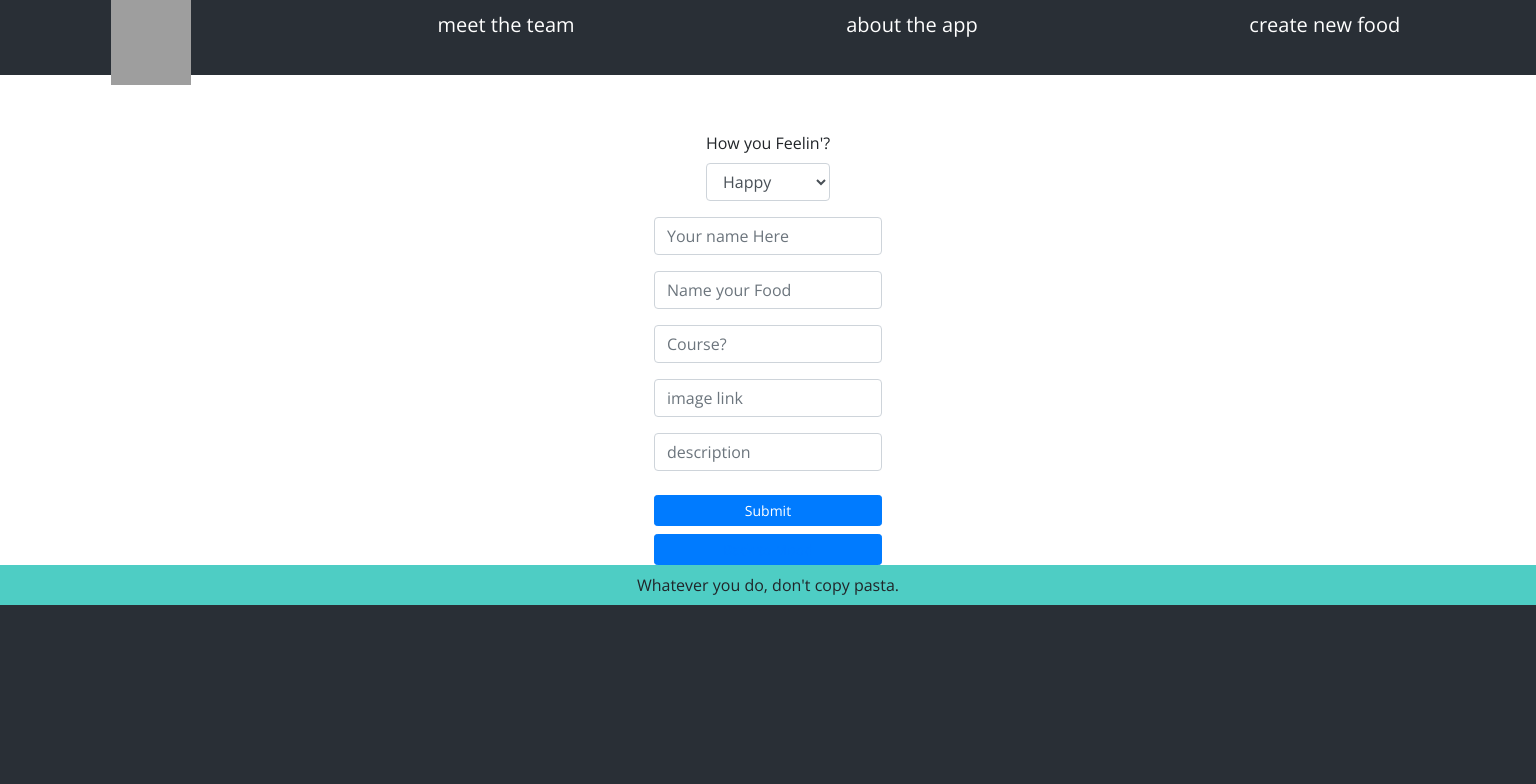
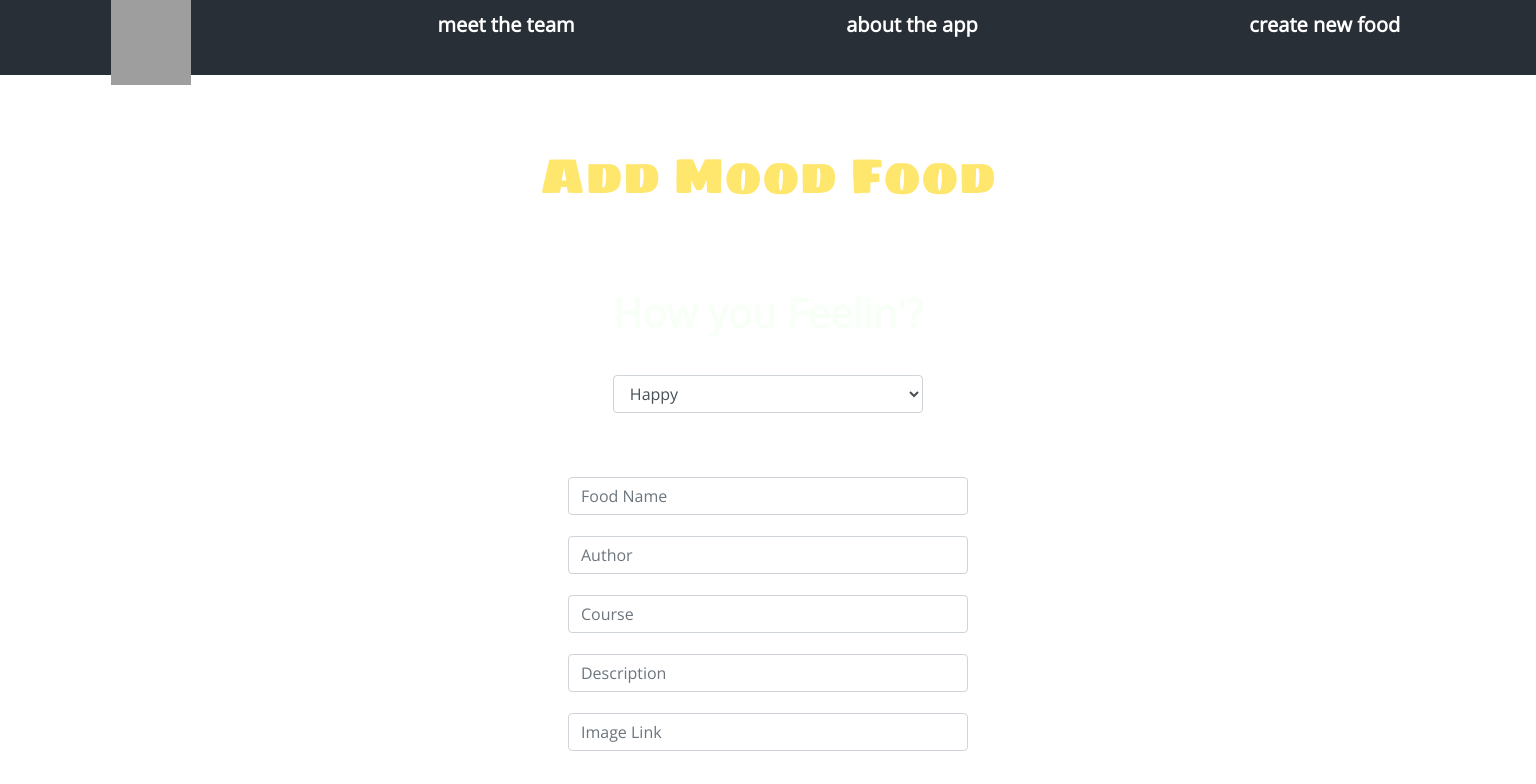
Before and after one commit to hannahtrask/ItsAllGouda-frontend, a React (Create React App) app: page /create in a window 1536 px wide. Shown: the top 784 px of the page. Built offline with nearby package versions, Linux system fonts and the light colour scheme; no server answers; grey boxes are pictures that could not be loaded; the HTML template or start-up script is replaced by a standard one.

Commit message:
form, homepage and nav styling

```diff
--- a/src/components/form.js
+++ b/src/components/form.js
@@ -33,7 +33,8 @@ function CreateForm(props) {
 			<h1 className='addmood'>Add Mood Food</h1>
 			<Form onSubmit={handleSubmit} className='form'>
 				<Form.Group controlId='exampleForm.ControlSelect1'>
-					<Form.Label>How you Feelin'?</Form.Label>
+					<Form.Label className="formsub">How you Feelin'?</Form.Label>
+					<br />
 					<br />
 					<Form.Control name='mood' as='select' onChange={handleChange}>
 						<option>Happy</option>
@@ -43,47 +44,51 @@ function CreateForm(props) {
 						<option>Mad</option>
 						<option>Punchy</option>
 					</Form.Control>
+					<br />
+					<br />
 				</Form.Group>
 				<Form.Group controlId='exampleForm.ControlInput1'>
-					<Form.Control
+					<Form.Control className="foodname"
 						type='text'
 						name='author'
-						placeholder='Your name Here'
+						placeholder='Food Name'
 						onChange={handleChange}
 					/>
 				</Form.Group>
 				<Form.Group controlId='exampleForm.ControlInput1'>
-					<Form.Control
+					<Form.Control className="author"
 						type='text'
 						name='name'
-						placeholder='Name your Food'
+						placeholder='Author'
 						onChange={handleChange}
 					/>
 				</Form.Group>
 				<Form.Group controlId='exampleForm.ControlInput1'>
-					<Form.Control
+					<Form.Control className="course"
 						type='text'
 						name='course'
-						placeholder='Course?'
+						placeholder='Course'
 						onChange={handleChange}
 					/>
 				</Form.Group>
 				<Form.Group controlId='exampleForm.ControlInput1'>
-					<Form.Control
+					<Form.Control className="description"
 						type='text'
 						name='img'
-						placeholder='image link'
+						placeholder='Description'
 						onChange={handleChange}
 					/>
 				</Form.Group>
 				<Form.Group controlId='exampleForm.ControlInput1'>
-					<Form.Control
+					<Form.Control className="imagelink"
 						type='text'
 						name='description'
-						placeholder='description'
+						placeholder='Image Link'
 						onChange={handleChange}
 					/>
 				</Form.Group>
+				<br />
+				<br />
 				<Button
 					className='mt-2'
 					type='submit'
@@ -92,6 +97,8 @@ function CreateForm(props) {
 					block>
 					{props.label}
 				</Button>
+				<br />
+				<br />
 				<Button
 					className='mt-2'
 					type='submit'
--- a/src/components/homePage.js
+++ b/src/components/homePage.js
@@ -14,7 +14,7 @@ function Home(props) {
 	return (
 		<div className='homepage'>
 			<h1 className='goudatitle'>It's all Gouda</h1>
-			<h2>Quarantine Food Picker</h2>
+      <h2 className="goudasub">Quarantine Food Picker</h2>
 			<img
 				src='https://i.ibb.co/D5ZkY8D/luke-southern-4-GShi-SQpcg-unsplash.jpg'
 				alt='luke-southern-4-GShi-SQpcg-unsplash'
@@ -22,8 +22,9 @@ function Home(props) {
 			/>
 			<Form>
 				<Form.Group controlId='exampleForm.ControlSelect1'>
-					<Form.Label>How you Feelin'?</Form.Label>
+					<Form.Label className="formlabel">How you Feelin'?</Form.Label>
 					<br />
+          <br />
 					<Form.Control as='select' onChange={handleChange}>
 						<option>Happy</option>
 						<option>Blue</option>
--- a/src/scss/form.scss
+++ b/src/scss/form.scss
@@ -3,13 +3,88 @@
   flex-direction: column;
   align-items: center;
   text-align: center;
+  box-sizing: border-box;
+  padding: 20px;
 }
-
-.addmood {
-  color: white;
-  font-family: "Sigmar One", cursive;
-}
-
 .mt-2 {
   font-family: "Open Sans", sans-serif;
 }
+.addmood {
+  color: #ffe66d;
+  font-family: "Sigmar One", cursive;
+  font-size: 25px;
+}
+.formsub {
+  color: #f7fff7;
+  font-size: 20px;
+  font-weight: bold;
+}
+.foodname {
+  margin-bottom: 5px;
+}
+.author {
+  margin-bottom: 5px;
+}
+.course {
+  margin-bottom: 5px;
+}
+.imagelink {
+  margin-bottom: 5px;
+}
+.description {
+  margin-bottom: 5px;
+}
+@media screen and (min-width: 768px) {
+  .form {
+   min-height: 400px;
+  }
+  .foodname {
+    width: 300px;
+  }
+  .author {
+    width: 300px;
+}
+  .course {
+    width: 300px;
+  }
+  .imagelink {
+    width: 300px;
+}
+  .description {
+    width: 300px;
+}
+}
+@media screen and (min-width: 1440px) {
+  .addmood{
+    font-size: 50px;
+  }
+  .formsub {
+    font-size: 40px;
+  }
+   .form {
+   margin-top: 50px;
+   min-height: 600px;
+  }
+  .foodname {
+    width: 400px;
+  }
+  .author {
+    width: 400px;
+}
+  .course{
+    width: 400px
+  }
+  .imagelink {
+    width: 400px;
+}
+  .description {
+    width: 400px;
+}
+
+@media screen and (min-width: 2560px) {
+  .form {
+    min-height: 2000px;
+    // margin-bottom: 600px;
+  }
+}
+}
--- a/src/scss/homepage.scss
+++ b/src/scss/homepage.scss
@@ -39,7 +39,7 @@ img {
   font-size: 70px;
   }
   .goudasub {
-  font-size: 30px;
+  font-size: 40px;
 }
   .formlabel {
     font-size: 40px;
--- a/src/scss/nav.scss
+++ b/src/scss/nav.scss
@@ -84,4 +84,7 @@
   nav {
     font-size: 18px;
   }
+  li {
+    font-weight: bold;
+  }
 }
```
